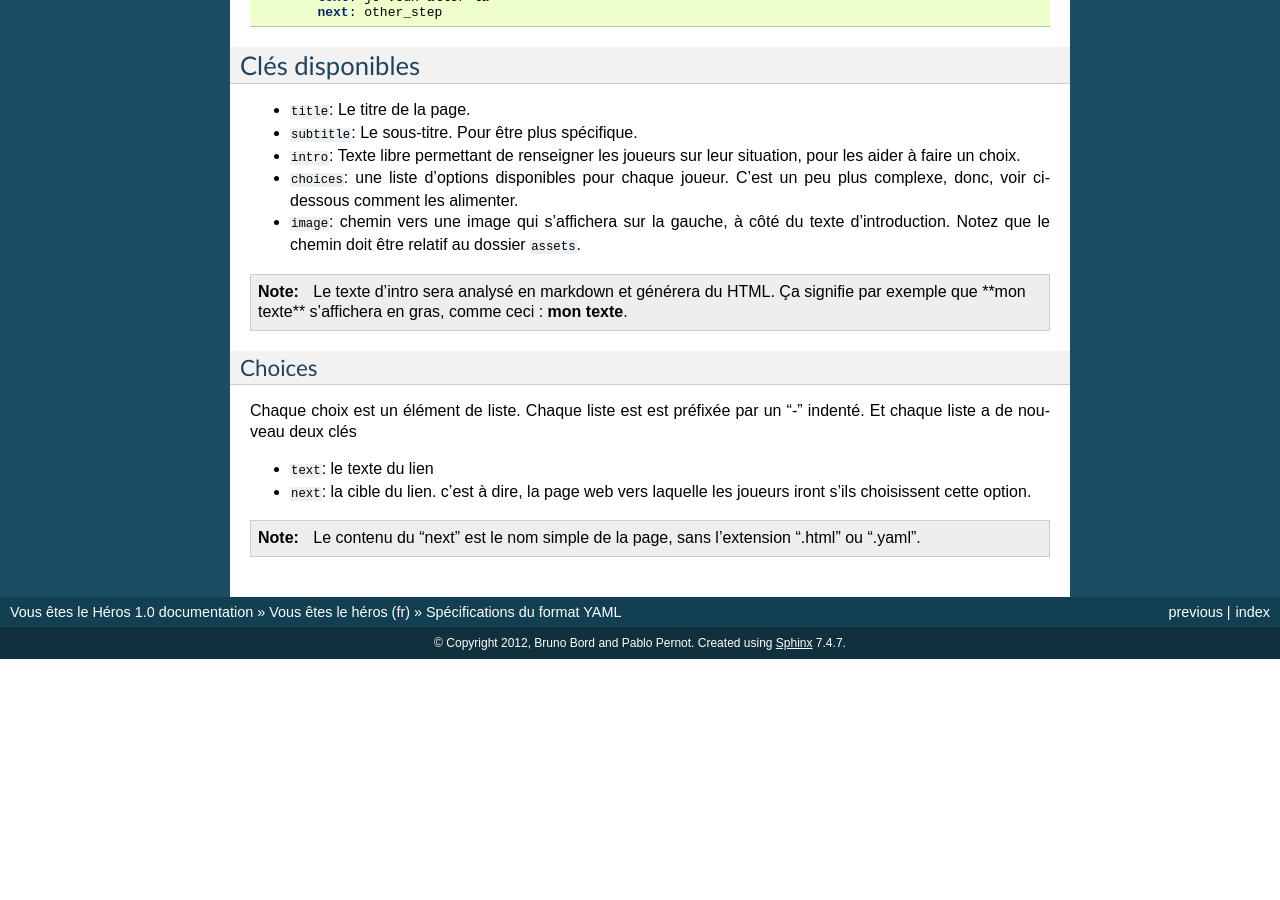
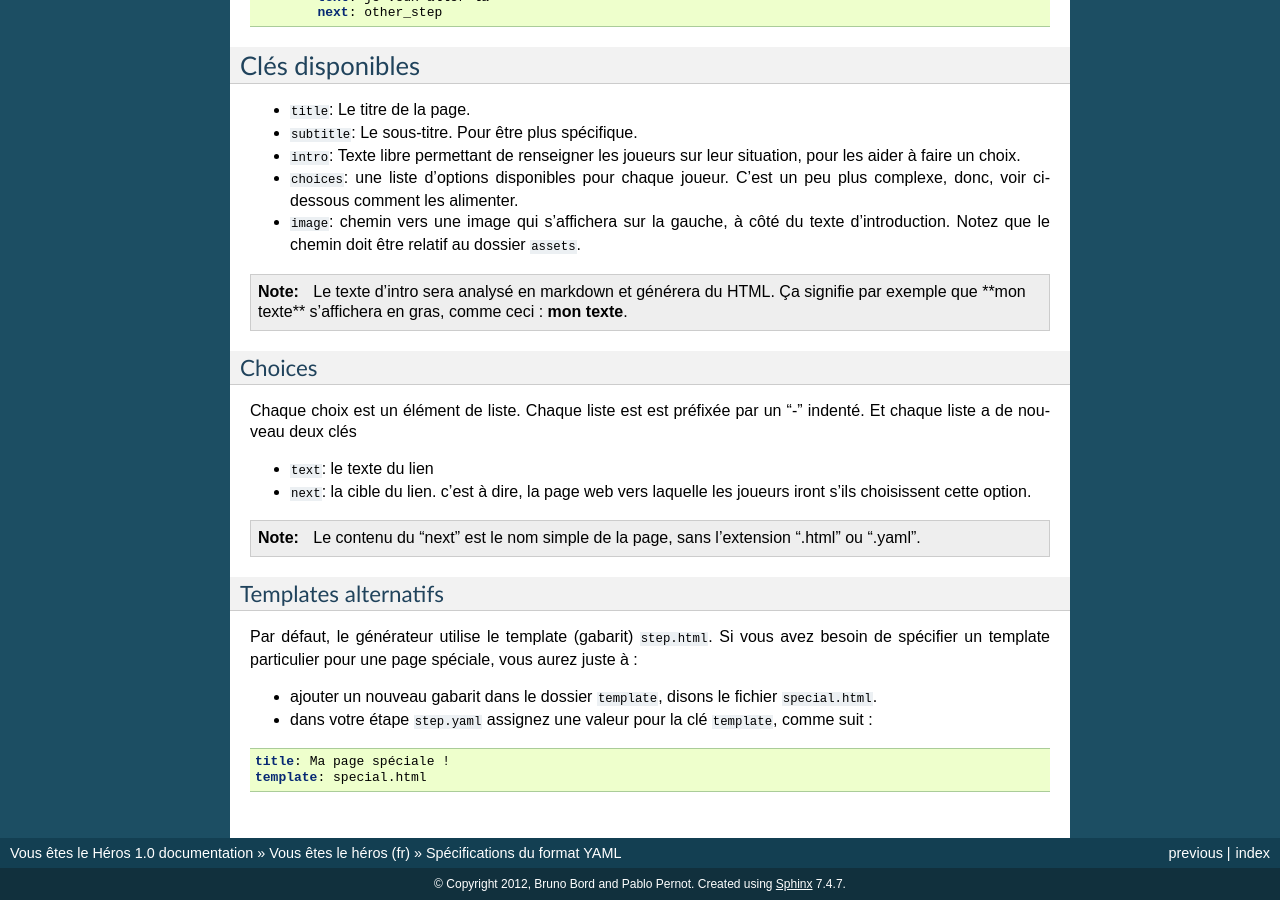
Before and after one commit to brunobord/vousetesleheros, a Sphinx documentation site: the page built from docs/fr/specs_yaml.rst, in a window 1280 px wide and 900 px high, scrolled down 650 px. Built offline with Sphinx 7.4.7, drawn with Linux system fonts in a browser that asks for light colours; before the commit the page ends 1309 px from its top, so only the background shows below that; some of the changed text lies outside the part shown.

Commit message:
documentation for the alternate templates. fixes #3

```diff
--- a/docs/fr/specs_yaml.rst
+++ b/docs/fr/specs_yaml.rst
@@ -73,3 +73,20 @@ indenté. Et chaque liste a de nouveau deux clés
 
     Le contenu du "next" est le nom simple de la page, sans l'extension ".html"
     ou ".yaml".
+
+Templates alternatifs
+---------------------
+
+Par défaut, le générateur utilise le template (gabarit) :file:`step.html`. Si
+vous avez besoin de spécifier un template particulier pour une page spéciale,
+vous aurez juste à :
+
+* ajouter un nouveau gabarit dans le dossier :file:`template`, disons le
+  fichier :file:`special.html`.
+* dans votre étape :file:`step.yaml` assignez une valeur pour la clé
+  ``template``, comme suit :
+
+.. code-block:: yaml
+
+    title: Ma page spéciale !
+    template: special.html
--- a/docs/fr/usage_simplement.rst
+++ b/docs/fr/usage_simplement.rst
@@ -21,7 +21,7 @@ Créer ses étapes
 ================
 
 Dans le dossier :file:`steps`, vous pouvez créer vos fichiers YAML en utilisant les
-:doc:`yaml_specs` propres au projet.
+:doc:`specs_yaml` propres au projet.
 
 À partir de là, votre imagination est la limite. Il est recommandé de démarrer
 à partir d'un :file:`index.yaml`, mais rien d'obligatoire.
```
Also changed, not shown: docs/yaml_specs.rst (+14 -0 lines).
